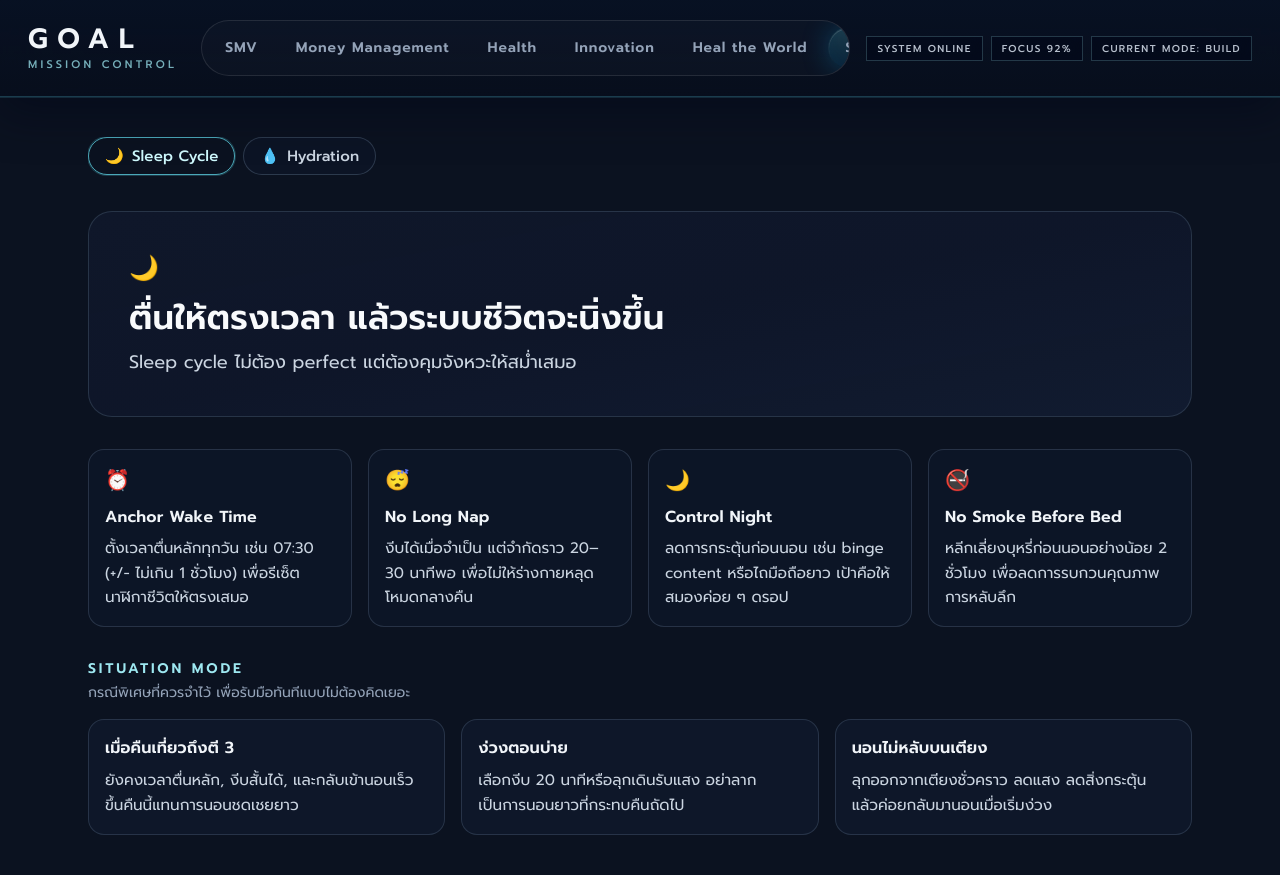
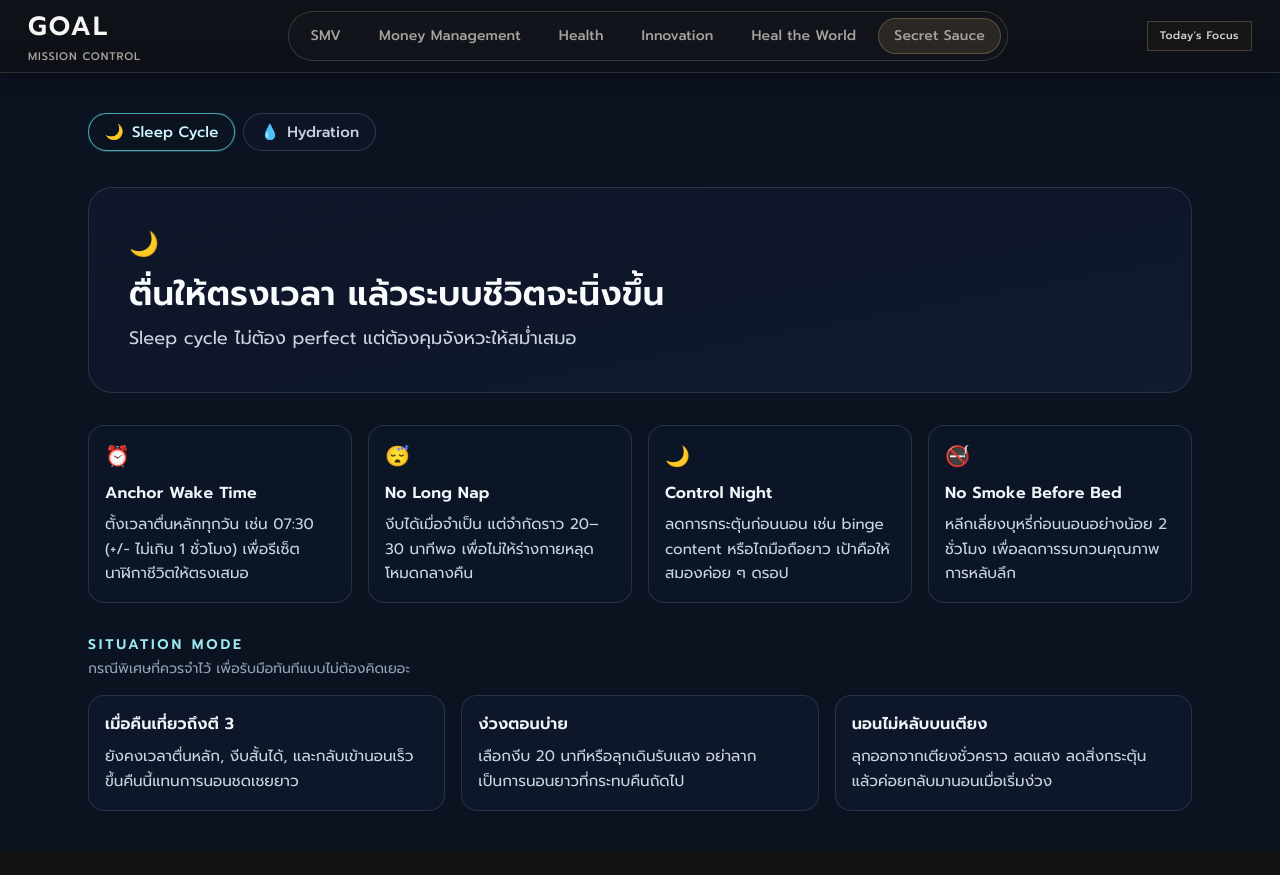
Before and after one commit to Fuadee/GOAL, a Next.js app: page /secret-sauce/sleep-cycle in a window 1280 px wide. After the commit the page ends 851 px from the top, so only its background shows below. Built offline with nearby package versions, Linux system fonts and the light colour scheme; a web font is replaced by a local one.

Commit message:
Redesign navbar with premium executive styling

```diff
--- a/components/navbar.tsx
+++ b/components/navbar.tsx
@@ -28,29 +28,26 @@ export function Navbar() {
   const [isMenuOpen, setIsMenuOpen] = useState(false);
 
   const baseItemClass =
-    'theme-focus relative whitespace-nowrap rounded-full border border-transparent px-4 py-2.5 text-sm font-semibold tracking-[0.06em] text-slate-400 transition-all duration-300 hover:-translate-y-px hover:border-cyan-300/20 hover:bg-cyan-300/[0.07] hover:text-slate-100 hover:shadow-[0_0_24px_rgba(56,189,248,0.12)]';
+    'theme-focus relative whitespace-nowrap rounded-full px-4 py-2 text-sm font-medium tracking-[0.01em] text-stone-400 transition-colors duration-200 hover:bg-stone-100/5 hover:text-stone-100';
 
   const activeItemClass =
-    'border-cyan-300/35 bg-gradient-to-b from-cyan-300/20 to-sky-500/10 text-cyan-100 shadow-[inset_0_1px_0_rgba(255,255,255,0.15),inset_0_-10px_20px_rgba(8,47,73,0.45),0_0_28px_rgba(14,165,233,0.3)]';
-
-  const statusChipClass =
-    'rounded-md border border-cyan-200/20 bg-slate-950/45 px-2.5 py-1 text-[10px] font-medium uppercase tracking-[0.14em] text-slate-300/90 backdrop-blur';
+    'bg-[#b89a64]/15 text-[#e6d6b5] shadow-[inset_0_0_0_1px_rgba(184,154,100,0.35)]';
 
   return (
-    <header className="sticky top-0 z-50 border-b border-cyan-300/20 bg-[linear-gradient(180deg,rgba(8,17,35,0.94),rgba(7,14,28,0.84))] shadow-[0_1px_0_rgba(103,232,249,0.13),0_14px_45px_rgba(2,6,23,0.5)] backdrop-blur-2xl">
-      <div className="mx-auto flex w-full max-w-[90rem] items-center justify-between gap-4 px-4 py-4 md:px-7 md:py-5">
-        <Link href="/" className="theme-focus group rounded-lg pr-2">
-          <span className="block text-2xl font-semibold uppercase tracking-[0.34em] text-slate-100 transition-colors duration-300 group-hover:text-cyan-100 md:text-[1.75rem]">
+    <header className="sticky top-0 z-50 border-b border-stone-500/30 bg-[linear-gradient(180deg,rgba(16,18,24,0.96),rgba(14,16,22,0.9))] shadow-[0_10px_24px_rgba(0,0,0,0.22)] backdrop-blur-xl">
+      <div className="mx-auto flex h-[72px] w-full max-w-[90rem] items-center justify-between gap-4 px-4 md:px-7">
+        <Link href="/" className="theme-focus group rounded-md pr-2">
+          <span className="block text-[1.55rem] font-semibold tracking-[0.08em] text-stone-100 transition-colors duration-200 group-hover:text-[#efe4cd] md:text-[1.65rem]">
             GOAL
           </span>
-          <span className="mt-0.5 block text-[10px] font-medium uppercase tracking-[0.3em] text-cyan-200/70 md:text-[11px]">
-            MISSION CONTROL
+          <span className="mt-0.5 block text-[11px] font-medium uppercase tracking-[0.08em] text-stone-400">
+            Mission Control
           </span>
         </Link>
 
         <button
           type="button"
-          className="theme-button-secondary inline-flex items-center border-cyan-300/25 bg-slate-900/70 text-xs uppercase tracking-[0.16em] text-cyan-100 md:hidden"
+          className="theme-button-secondary inline-flex items-center border-stone-400/30 bg-stone-900/80 text-xs uppercase tracking-[0.08em] text-stone-200 md:hidden"
           onClick={() => setIsMenuOpen((prev) => !prev)}
           aria-expanded={isMenuOpen}
           aria-label="Toggle menu"
@@ -59,7 +56,7 @@ export function Navbar() {
         </button>
 
         <div className="hidden min-w-0 flex-1 items-center justify-center md:flex">
-          <nav className="no-scrollbar flex min-w-0 max-w-full items-center gap-1 overflow-x-auto rounded-full border border-white/10 bg-white/[0.02] p-1.5" aria-label="Main menu">
+          <nav className="no-scrollbar flex min-w-0 max-w-full items-center gap-1.5 overflow-x-auto rounded-full border border-stone-400/25 bg-white/[0.015] p-1.5" aria-label="Main menu">
             {menuItems.map((item) => {
               const isActive = isPathActive(pathname, item.href);
 
@@ -72,16 +69,16 @@ export function Navbar() {
           </nav>
         </div>
 
-        <div className="hidden items-center gap-2 lg:flex">
-          <span className={statusChipClass}>SYSTEM ONLINE</span>
-          <span className={statusChipClass}>FOCUS 92%</span>
-          <span className={statusChipClass}>CURRENT MODE: BUILD</span>
+        <div className="hidden items-center lg:flex">
+          <span className="rounded-md border border-stone-400/30 bg-stone-900/70 px-3 py-1.5 text-[11px] font-medium tracking-[0.04em] text-stone-300">
+            Today&apos;s Focus
+          </span>
         </div>
       </div>
 
       {isMenuOpen ? (
-        <nav className="border-t border-cyan-200/10 px-4 py-4 md:hidden" aria-label="Mobile main menu">
-          <div className="mx-auto flex max-w-7xl flex-col gap-2">
+        <nav className="border-t border-stone-400/25 bg-[rgba(16,18,24,0.96)] px-4 py-3 md:hidden" aria-label="Mobile main menu">
+          <div className="mx-auto flex max-w-7xl flex-col gap-3">
             <div className="no-scrollbar -mx-1 flex gap-2 overflow-x-auto px-1 pb-2">
               {menuItems.map((item) => {
                 const isActive = isPathActive(pathname, item.href);
@@ -98,10 +95,10 @@ export function Navbar() {
                 );
               })}
             </div>
-            <div className="flex flex-wrap items-center gap-2 border-t border-cyan-200/10 pt-3">
-              <span className={statusChipClass}>SYSTEM ONLINE</span>
-              <span className={statusChipClass}>FOCUS 92%</span>
-              <span className={statusChipClass}>MODE: BUILD</span>
+            <div className="border-t border-stone-400/20 pt-2">
+              <span className="rounded-md border border-stone-400/30 bg-stone-900/70 px-3 py-1.5 text-[11px] font-medium tracking-[0.04em] text-stone-300">
+                Today&apos;s Focus
+              </span>
             </div>
           </div>
         </nav>
```
